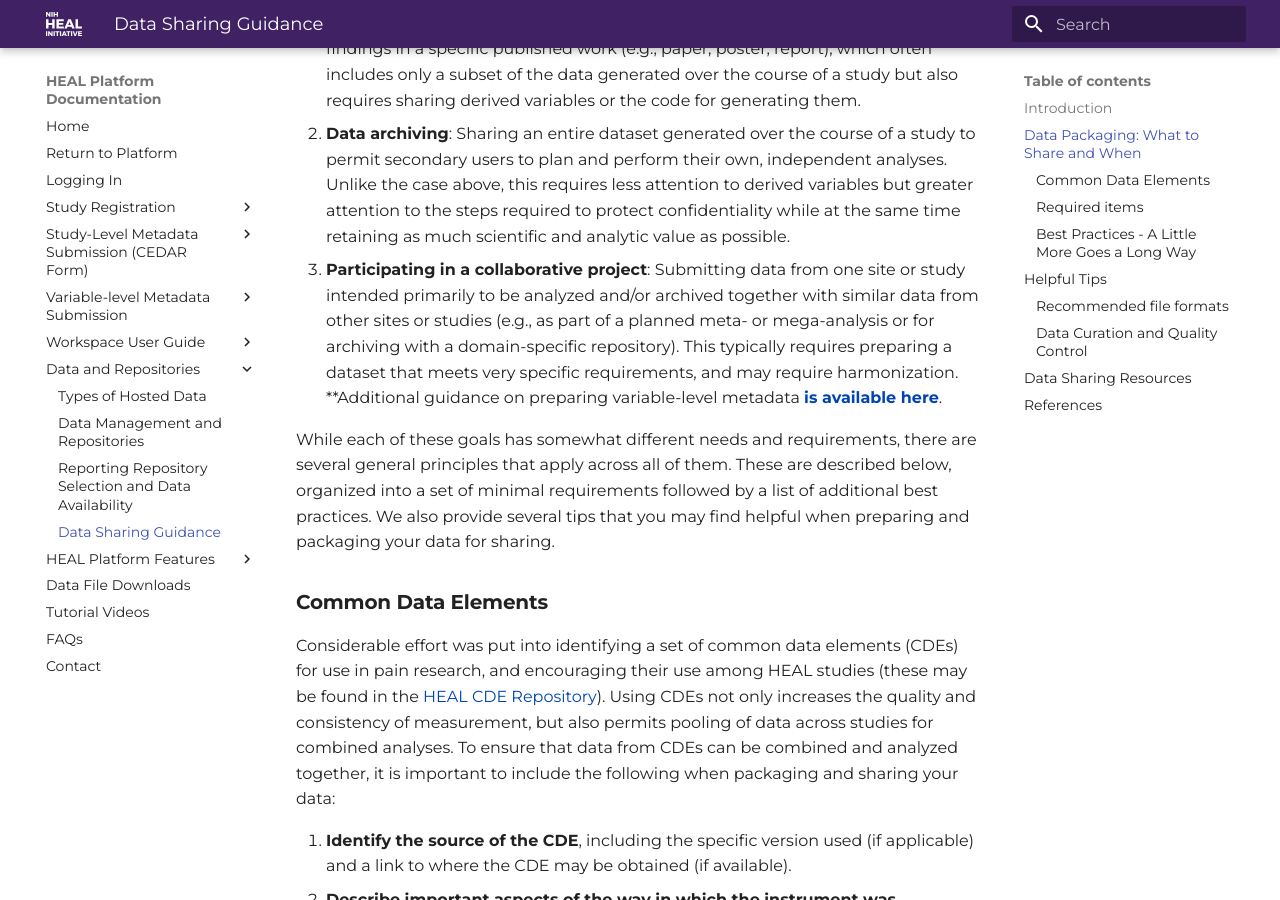
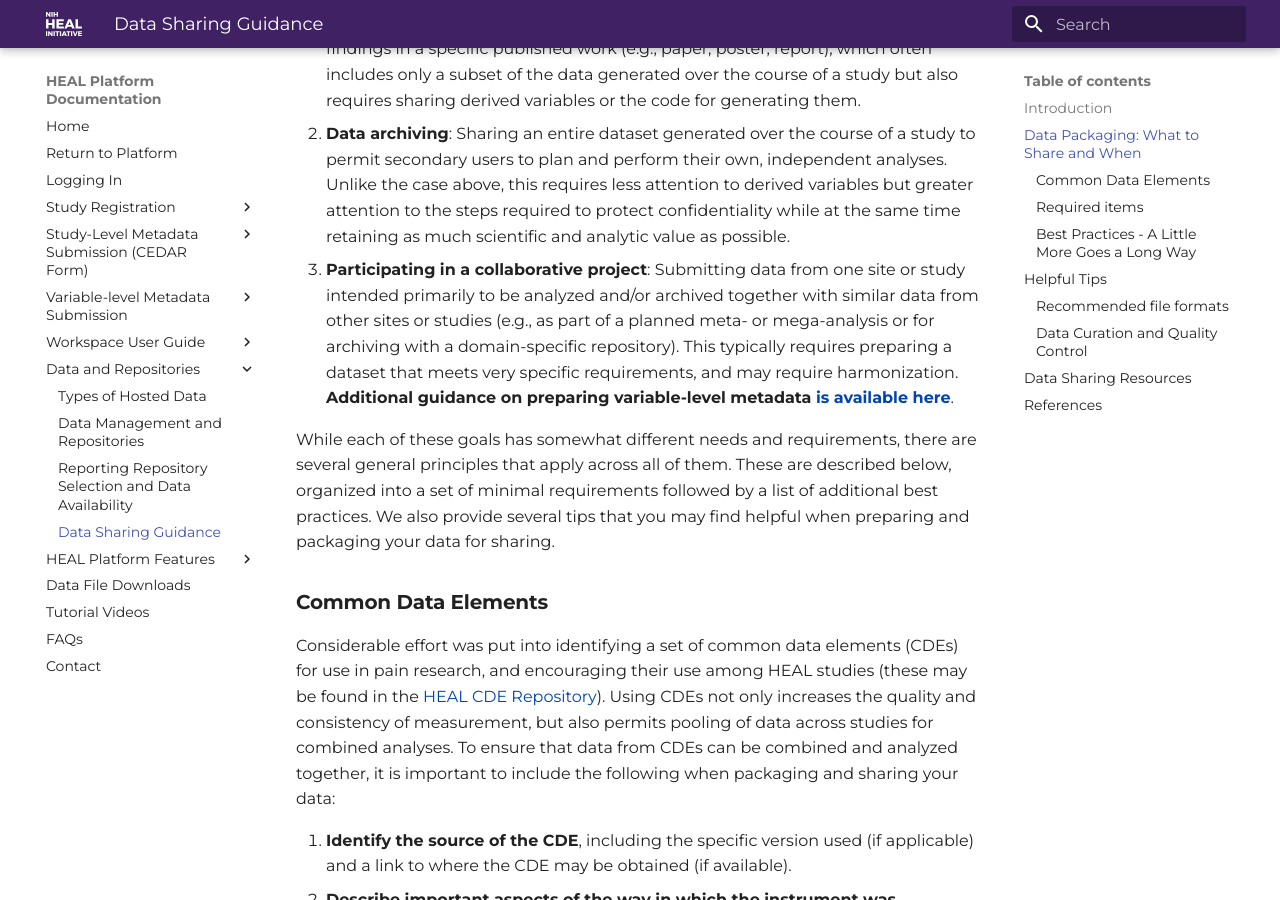
Before and after one commit to HEAL/platform-documentation, an MkDocs documentation site: the page built from docs/data_sharing_guidance.md, in a window 1280 px wide and 900 px high, scrolled down 1416 px. Built offline with MkDocs 1.6.1 and Material for MkDocs 9.7.7, drawn with Linux system fonts in a browser that asks for light colours.

```diff
--- a/docs/data_sharing_guidance.md
+++ b/docs/data_sharing_guidance.md
@@ -26,7 +26,7 @@ When packaging your dataset, it can be helpful to keep your data sharing goal in
 
 1. **Replicating published analyses**: Sharing just those data needed to replicate findings in a specific published work (e.g., paper, poster, report), which often includes only a subset of the data generated over the course of a study but also requires sharing derived variables or the code for generating them.
 2. **Data archiving**: Sharing an entire dataset generated over the course of a study to permit secondary users to plan and perform their own, independent analyses. Unlike the case above, this requires less attention to derived variables but greater attention to the steps required to protect confidentiality while at the same time retaining as much scientific and analytic value as possible.
-3. **Participating in a collaborative project**: Submitting data from one site or study intended primarily to be analyzed and/or archived together with similar data from other sites or studies (e.g., as part of a planned meta- or mega-analysis or for archiving with a domain-specific repository). This typically requires preparing a dataset that meets very specific requirements, and may require harmonization. **Additional guidance on preparing variable-level metadata **[is available here](https://www.healdatafair.org/resources/dd-preparation-guidance#overview)**.
+3. **Participating in a collaborative project**: Submitting data from one site or study intended primarily to be analyzed and/or archived together with similar data from other sites or studies (e.g., as part of a planned meta- or mega-analysis or for archiving with a domain-specific repository). This typically requires preparing a dataset that meets very specific requirements, and may require harmonization. **Additional guidance on preparing variable-level metadata [is available here](https://www.healdatafair.org/resources/dd-preparation-guidance#overview)**.
 
 While each of these goals has somewhat different needs and requirements, there are several general principles that apply across all of them. These are described below, organized into a set of minimal requirements followed by a list of additional best practices. We also provide several tips that you may find helpful when preparing and packaging your data for sharing.
 
```
